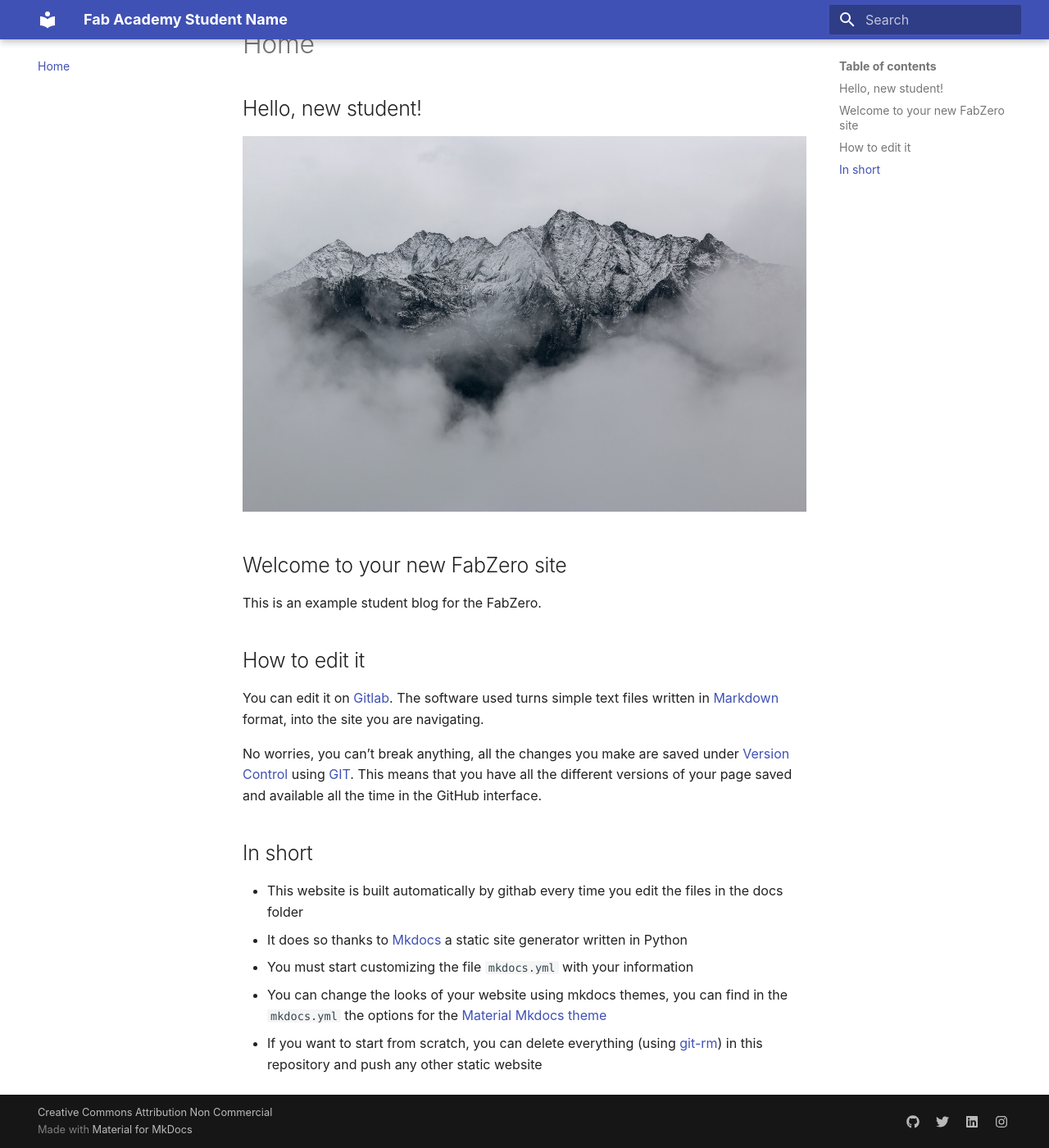
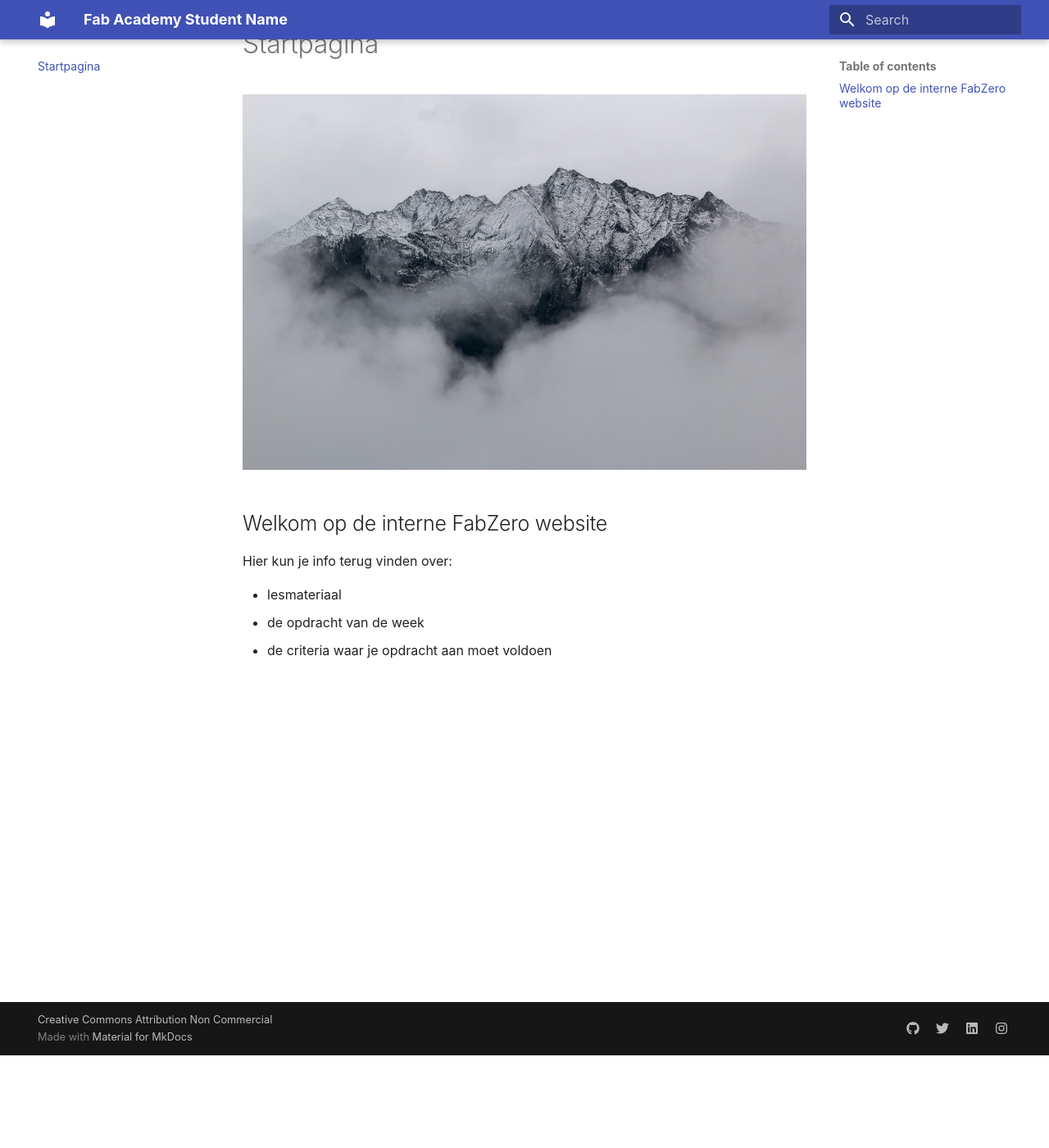
Before and after one commit to InclusieveKets/FabZeroAlgemeen, an MkDocs documentation site: the page built from docs/index.md, in a window 1280 px wide and 1400 px high, scrolled down 113 px. Shown: the whole window at 82% size. Built offline with MkDocs 1.6.1 and Material for MkDocs 9.7.7, drawn with Linux system fonts in a browser that asks for light colours.

Commit message:
Update index.md

```diff
--- a/docs/index.md
+++ b/docs/index.md
@@ -1,24 +1,10 @@
-# Home
-
-## Hello, new student!
+# Startpagina
 
 ![](./images/week01/assignment-photo.jpg)
 
-## Welcome to your new FabZero site
+## Welkom op de interne FabZero website
+Hier kun je info terug vinden over:
 
-This is an example student blog for the FabZero.
-
-## How to edit it
-
-You can edit it on [Gitlab](https://github.com/InclusieveKets). The software used turns simple text files
-written in [Markdown](https://en.wikipedia.org/wiki/Markdown) format, into the site you are navigating.
-
-No worries, you can't break anything, all the changes you make are saved under [Version Control](https://en.wikipedia.org/wiki/Version_control) using [GIT](https://git-scm.com/book/en/v2/Getting-Started-About-Version-Control). This means that you have all the different versions of your page saved and available all the time in the GitHub interface.
-
-## In short
-
-- This website is built automatically by githab every time you edit the files in the docs folder
-- It does so thanks to [Mkdocs](https://mkdocs.org) a static site generator written in Python
-- You must start customizing the file `mkdocs.yml` with your information
-- You can change the looks of your website using mkdocs themes, you can find in the `mkdocs.yml` the options for the [Material Mkdocs theme](https://squidfunk.github.io/mkdocs-material/)
-- If you want to start from scratch, you can delete everything (using [git-rm](https://git-scm.com/docs/git-rm)) in this repository and push any other static website
+- lesmateriaal
+- de opdracht van de week
+- de criteria waar je opdracht aan moet voldoen
```
